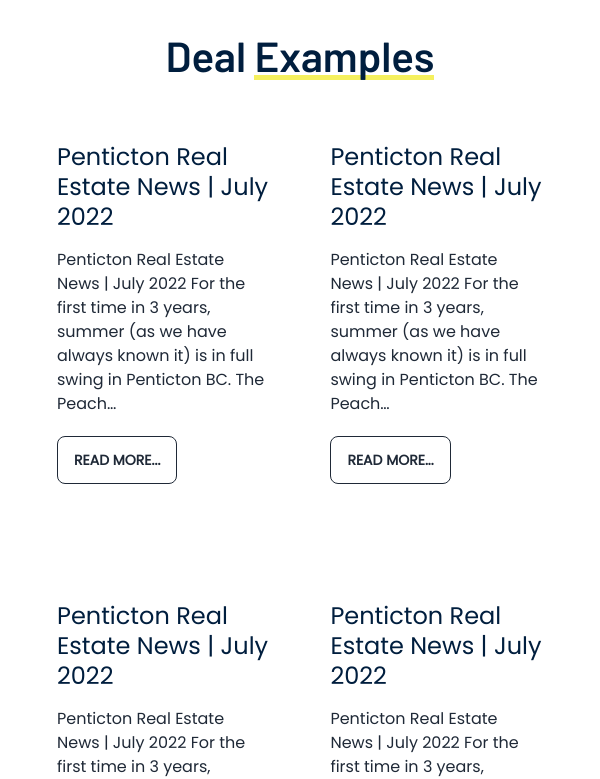
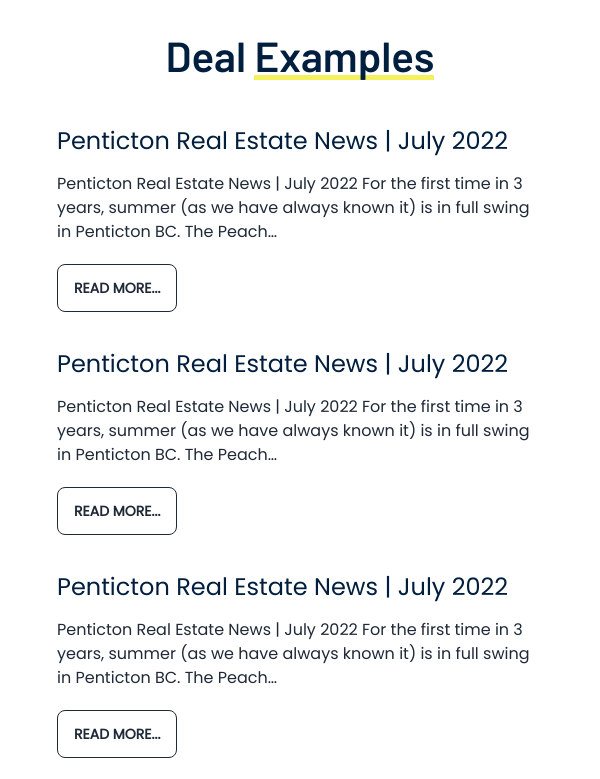
Before and after one commit to pixelean/carloni-client-side, a React (Create React App) app: page / in a window 600 px wide. Shown: the part 4880-5659 px from the top of the page. Built offline with nearby package versions, Linux system fonts and the light colour scheme.

Commit message:
deal examle responsive issue resolve

```diff
--- a/src/Components/Home/DealExamples/DealExamples.css
+++ b/src/Components/Home/DealExamples/DealExamples.css
@@ -31,15 +31,16 @@
 @media only screen and (max-width: 600px) {
   .dealExampleSection {
     display: grid;
-    grid-template-columns: repeat(1, 1fr);
-    gap: 1rem;
-    width: 100%;
-    row-gap: 2.3rem;
-    margin-top: 2rem;
+    grid-template-columns: repeat(1, 1fr) !important;
+    width: 100% !important;
+    /* row-gap: 2.3rem; */
+    row-gap: .3rem;
+    margin-top: 1rem !important;
+    row-gap: 2.3rem !important;
   }
   .dealContainer {
     flex-direction: column;
-    padding: 5% 5%;
+    /* padding: 5% 5%; */
   }
   .ExampleImage {
     margin-top: 10%;
```
Also changed, not shown: src/Components/Home/AboutCarloni/AboutCarloni.css (+8 -7 lines).
